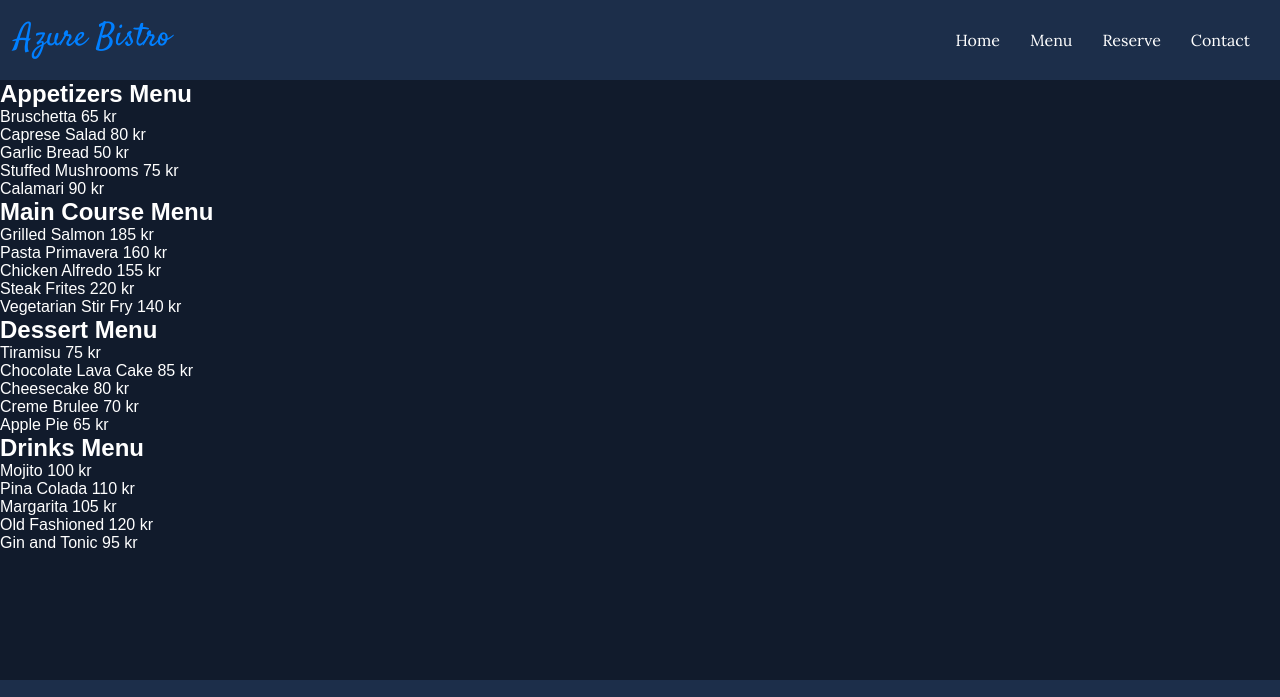
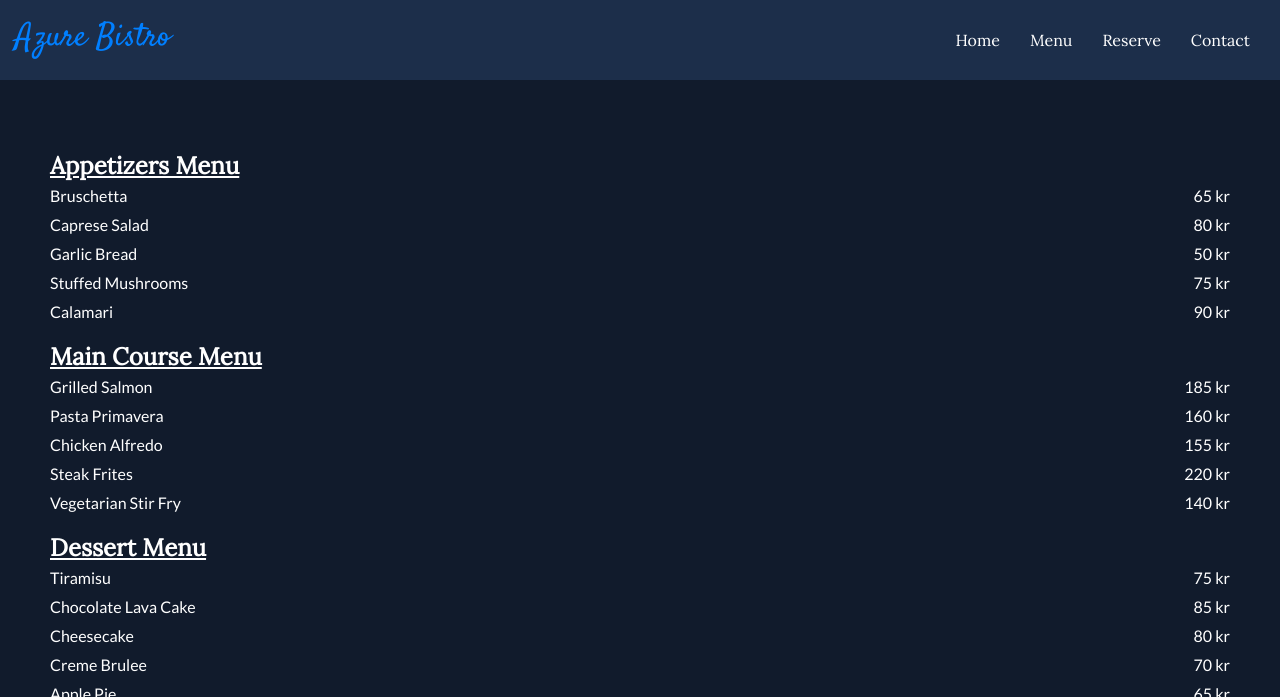
Before and after one commit to Julius-88/azure-bistro-v1, a Django app: page /menu/ in a window 1280 px wide. Shown: the top 697 px of the page. Run offline with Django 3.2, Linux system fonts and the light colour scheme; some libraries are stand-ins or nearby versions.

Commit message:
Add style folder and style for menu page

```diff
--- a/core/templates/menu.html
+++ b/core/templates/menu.html
@@ -8,6 +8,7 @@
     <meta name="viewport" content="width=device-width, initial-scale=1.0">
     <script src="https://kit.fontawesome.com/d5722e680c.js" crossorigin="anonymous"></script>
     <link rel="stylesheet" href="{% static 'css/global_styles.css' %} ">
+    <link rel="stylesheet" href="{% static 'css/menu_styles.css' %} ">
     <script src="{% static 'js/script.js' %}"></script>
     <title>Azure Bistro | Menu</title>
 </head>
@@ -33,108 +34,110 @@
             </ul>
         </div>
     </nav>
-    <section id="appetizers">
-        <h1>Appetizers Menu</h1>
+    <section id="menu">
+        <section>
+            <h2 id="appetizers">Appetizers Menu</h2>
             <ul class="menu-list">
                 <li>
-                <span class="dish-name">Bruschetta</span>
-                <span class="dish-price">65 kr</span>
+                    <p class="dish-name">Bruschetta</p>
+                    <p class="dish-price">65 kr</p>
                 </li>
                 <li>
-                <span class="dish-name">Caprese Salad</span>
-                <span class="dish-price">80 kr</span>
+                    <p class="dish-name">Caprese Salad</p>
+                    <p class="dish-price">80 kr</p>
                 </li>
                 <li>
-                <span class="dish-name">Garlic Bread</span>
-                <span class="dish-price">50 kr</span>
+                    <p class="dish-name">Garlic Bread</p>
+                    <p class="dish-price">50 kr</p>
                 </li>
                 <li>
-                <span class="dish-name">Stuffed Mushrooms</span>
-                <span class="dish-price">75 kr</span>
+                    <p class="dish-name">Stuffed Mushrooms</p>
+                    <p class="dish-price">75 kr</p>
                 </li>
                 <li>
-                <span class="dish-name">Calamari</span>
-                <span class="dish-price">90 kr</span>
+                    <p class="dish-name">Calamari</p>
+                    <p class="dish-price">90 kr</p>
                 </li>
             </ul>
         </section>
 
-    <section id="main-courses">
-        <h1>Main Course Menu</h1>
+        <section>
+            <h2 id="main-courses">Main Course Menu</h2>
             <ul class="menu-list">
                 <li>
-                <span class="dish-name">Grilled Salmon</span>
-                <span class="dish-price">185 kr</span>
+                    <p class="dish-name">Grilled Salmon</p>
+                    <p class="dish-price">185 kr</p>
                 </li>
                 <li>
-                <span class="dish-name">Pasta Primavera</span>
-                <span class="dish-price">160 kr</span>
+                    <p class="dish-name">Pasta Primavera</p>
+                    <p class="dish-price">160 kr</p>
                 </li>
                 <li>
-                <span class="dish-name">Chicken Alfredo</span>
-                <span class="dish-price">155 kr</span>
+                    <p class="dish-name">Chicken Alfredo</p>
+                    <p class="dish-price">155 kr</p>
                 </li>
                 <li>
-                <span class="dish-name">Steak Frites</span>
-                <span class="dish-price">220 kr</span>
+                    <p class="dish-name">Steak Frites</p>
+                    <p class="dish-price">220 kr</p>
                 </li>
                 <li>
-                <span class="dish-name">Vegetarian Stir Fry</span>
-                <span class="dish-price">140 kr</span>
+                    <p class="dish-name">Vegetarian Stir Fry</p>
+                    <p class="dish-price">140 kr</p>
                 </li>
             </ul>
         </section>
 
-    <section id="desserts">
-        <h1>Dessert Menu</h1>
+        <section>
+            <h2 id="desserts">Dessert Menu</h2>
             <ul class="menu-list">
                 <li>
-                <span class="dish-name">Tiramisu</span>
-                <span class="dish-price">75 kr</span>
+                    <p class="dish-name">Tiramisu</p>
+                    <p class="dish-price">75 kr</p>
                 </li>
                 <li>
-                <span class="dish-name">Chocolate Lava Cake</span>
-                <span class="dish-price">85 kr</span>
+                    <p class="dish-name">Chocolate Lava Cake</p>
+                    <p class="dish-price">85 kr</p>
                 </li>
                 <li>
-                <span class="dish-name">Cheesecake</span>
-                <span class="dish-price">80 kr</span>
+                    <p class="dish-name">Cheesecake</p>
+                    <p class="dish-price">80 kr</p>
                 </li>
                 <li>
-                <span class="dish-name">Creme Brulee</span>
-                <span class="dish-price">70 kr</span>
+                    <p class="dish-name">Creme Brulee</p>
+                    <p class="dish-price">70 kr</p>
                 </li>
                 <li>
-                <span class="dish-name">Apple Pie</span>
-                <span class="dish-price">65 kr</span>
+                    <p class="dish-name">Apple Pie</p>
+                    <p class="dish-price">65 kr</p>
                 </li>
             </ul>
         </section>
 
-    <section id="drinks">
-        <h1>Drinks Menu</h1>
+        <section>
+            <h2 id="drinks">Drinks Menu</h2>
             <ul class="menu-list">
                 <li>
-                <span class="dish-name">Mojito</span>
-                <span class="dish-price">100 kr</span>
+                    <p class="dish-name">Mojito</p>
+                    <p class="dish-price">100 kr</p>
                 </li>
                 <li>
-                <span class="dish-name">Pina Colada</span>
-                <span class="dish-price">110 kr</span>
+                    <p class="dish-name">Pina Colada</p>
+                    <p class="dish-price">110 kr</p>
                 </li>
                 <li>
-                <span class="dish-name">Margarita</span>
-                <span class="dish-price">105 kr</span>
+                    <p class="dish-name">Margarita</p>
+                    <p class="dish-price">105 kr</p>
                 </li>
                 <li>
-                <span class="dish-name">Old Fashioned</span>
-                <span class="dish-price">120 kr</span>
+                    <p class="dish-name">Old Fashioned</p>
+                    <p class="dish-price">120 kr</p>
                 </li>
                 <li>
-                <span class="dish-name">Gin and Tonic</span>
-                <span class="dish-price">95 kr</span>
+                    <p class="dish-name">Gin and Tonic</p>
+                    <p class="dish-price">95 kr</p>
                 </li>
             </ul>
+        </section>
     </section>
     <footer>
         <section id="map"></section>
--- /dev/null
+++ b/static/css/menu_styles.css
@@ -0,0 +1,21 @@
+#menu {
+    padding: 50px;
+}
+
+.menu-list li {
+    display: flex;
+    justify-content: space-between;
+    align-items: center;
+    margin-bottom: 10px;
+}
+
+h2 {
+    font-family: 'Lora';
+    margin-top: 20px;
+    margin-bottom: 5px;
+    text-decoration: underline;
+}
+
+p {
+    font-family: 'Lato';
+}
```
Also changed, not shown: core/templates/index.html (+4 -4 lines). Lines whose indentation alone changed are shown as unchanged.
